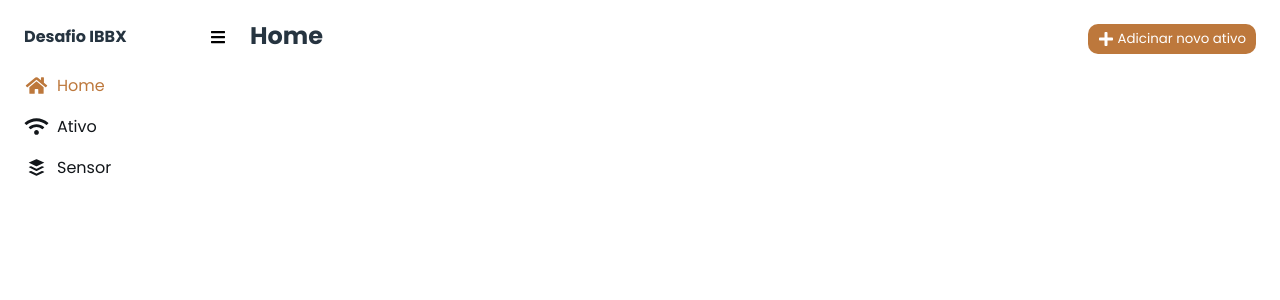
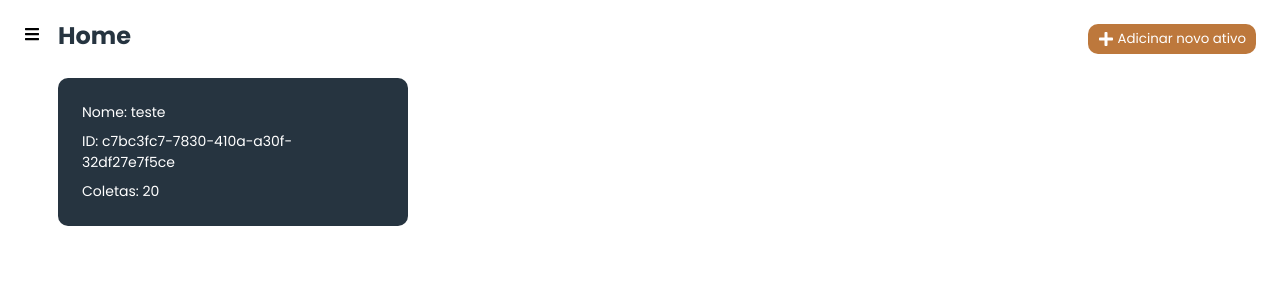
Before and after one commit to MarcosPauloJS/Marcos_desafio_ibbx, a React (Vite) app in the folder frontend/: page /home in a window 1280 px wide. Shown: the top 300 px of the page. Built offline with nearby package versions, Linux system fonts and the light colour scheme.

Commit message:
create card component

```diff
--- a/frontend/src/App.tsx
+++ b/frontend/src/App.tsx
@@ -6,6 +6,10 @@ export const Main = styled.main`
   padding-top: 24px;
   padding-right: 24px;
   width: 100%;
+
+  @media screen and (max-width: ${(props) => props.theme.breakpoints.md}) {
+    padding-left: 24px;
+  }
 `;
 
 function App() {
--- /dev/null
+++ b/frontend/src/components/card/index.tsx
@@ -0,0 +1,21 @@
+import { CardContainer, CardItem, Footer } from "./styled";
+
+interface CardProps {
+  name: string;
+  id: string;
+  collectionTotal?: number;
+  children?: string | JSX.Element | JSX.Element[];
+}
+
+function Card({ name, id, collectionTotal, children }: CardProps) {
+  return (
+    <CardContainer>
+      <CardItem>Nome: {name}</CardItem>
+      <CardItem>ID: {id}</CardItem>
+      {collectionTotal && <CardItem>Coletas: {collectionTotal}</CardItem>}
+      {children && <Footer>{children}</Footer>}
+    </CardContainer>
+  );
+}
+
+export default Card;
--- /dev/null
+++ b/frontend/src/components/card/styled.tsx
@@ -0,0 +1,19 @@
+import styled from "styled-components";
+
+export const CardContainer = styled.div`
+  background-color: ${(props) => props.theme.color.primary};
+  color: ${(props) => props.theme.color.textLight};
+  border-radius: ${(props) => props.theme.borderRadius};
+  display: flex;
+  flex-direction: column;
+  gap: 8px;
+  padding: 24px;
+  font-size: 14px;
+`;
+
+export const CardItem = styled.p``;
+
+export const Footer = styled.div`
+  display: flex;
+  justify-content: end;
+`;
--- a/frontend/src/components/header/styled.tsx
+++ b/frontend/src/components/header/styled.tsx
@@ -3,6 +3,9 @@ import styled from "styled-components";
 export const Header = styled.header`
   display: flex;
   justify-content: space-between;
+  flex-wrap: wrap;
+  gap: 8px;
+  padding-bottom: 24px;
 `;
 
 export const Title = styled.h1`
@@ -10,6 +13,9 @@ export const Title = styled.h1`
   line-height: 24px;
   font-weight: bold;
   color: ${(props) => props.theme.color.primary};
+  @media screen and (max-width: ${(props) => props.theme.breakpoints.md}) {
+    padding-left: 28px;
+  }
 `;
 
 export const Button = styled.button`
--- a/frontend/src/components/index.ts
+++ b/frontend/src/components/index.ts
@@ -1,2 +1,4 @@
 export { default as Sidebar } from "./sidebar";
 export { default as Header } from "./header";
+export { default as Card } from "./card";
+export { default as WrapperCard } from "./wrapperCard";
--- a/frontend/src/components/sidebar/index.tsx
+++ b/frontend/src/components/sidebar/index.tsx
@@ -7,19 +7,16 @@ import {
   NavList,
   Link,
   Menu,
+  MenuMobile,
+  ContainerMobile,
 } from "./styled";
 import { FaWifi, FaHome, FaBuffer } from "react-icons/fa";
 
 function Sidebar() {
   const [isOpen, setOpen] = useState<boolean>(false);
-
   return (
     <>
       {isOpen ? (
-        <Container style={{ width: "30px" }}>
-          <Menu onClick={() => setOpen(!isOpen)} />
-        </Container>
-      ) : (
         <Container>
           <Header>
             <Title>Desafio IBBX</Title>
@@ -48,6 +45,14 @@ function Sidebar() {
             </NavList>
           </Navbar>
         </Container>
+      ) : (
+        <>
+          <MenuMobile onClick={() => setOpen(!isOpen)} />
+
+          <ContainerMobile style={{ width: "58px", position: "relative" }}>
+            <Menu onClick={() => setOpen(!isOpen)} />
+          </ContainerMobile>
+        </>
       )}
     </>
   );
--- a/frontend/src/components/sidebar/styled.tsx
+++ b/frontend/src/components/sidebar/styled.tsx
@@ -9,12 +9,20 @@ export const Container = styled.div`
   display: flex;
   flex-direction: column;
   padding: 24px;
+  background-color: #fff;
 
   @media screen and (max-width: ${(props) => props.theme.breakpoints.md}) {
     width: 100vw;
     max-width: none;
     height: 100vh;
     position: absolute;
+  }
+`;
+
+export const ContainerMobile = styled(Container)`
+  display: block;
+  @media screen and (max-width: ${(props) => props.theme.breakpoints.md}) {
+    display: none;
   }
 `;
 
@@ -66,3 +74,14 @@ export const Link = styled(LinkRouter)`
 export const Menu = styled(FaBars)`
   cursor: pointer;
 `;
+
+export const MenuMobile = styled(Menu)`
+  position: absolute;
+  top: 28px;
+  left: 24px;
+  display: none;
+
+  @media screen and (max-width: ${(props) => props.theme.breakpoints.md}) {
+    display: block;
+  }
+`;
--- /dev/null
+++ b/frontend/src/components/wrapperCard/index.tsx
@@ -0,0 +1,11 @@
+import { Wrapper } from "./styled";
+
+function WrapperCard({
+  children,
+}: {
+  children: string | JSX.Element | JSX.Element[];
+}) {
+  return <Wrapper>{children}</Wrapper>;
+}
+
+export default WrapperCard;
--- /dev/null
+++ b/frontend/src/components/wrapperCard/styled.tsx
@@ -0,0 +1,7 @@
+import styled from "styled-components";
+
+export const Wrapper = styled.div`
+  display: grid;
+  grid-template-columns: repeat(auto-fit, minmax(250px, 350px));
+  gap: 24px;
+`;
--- a/frontend/src/pages/home/index.tsx
+++ b/frontend/src/pages/home/index.tsx
@@ -1,4 +1,4 @@
-import { Header } from "../../components";
+import { Card, Header, WrapperCard } from "../../components";
 
 function Home() {
   return (
@@ -7,6 +7,14 @@ function Home() {
         page="Home"
         addBtn={{ text: "Adicinar novo ativo", action: () => {} }}
       ></Header>
+
+      <WrapperCard>
+        <Card
+          name="teste"
+          id="c7bc3fc7-7830-410a-a30f-32df27e7f5ce"
+          collectionTotal={20}
+        />
+      </WrapperCard>
     </>
   );
 }
```
